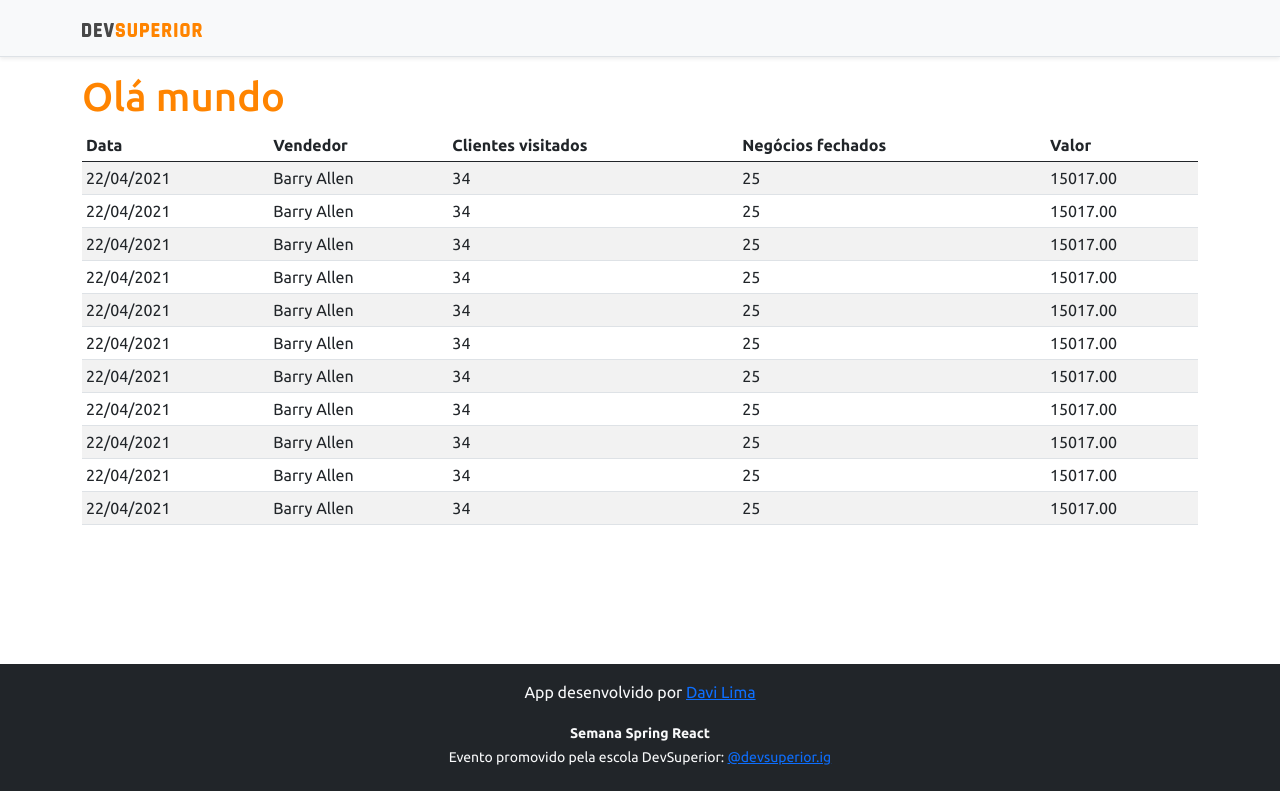
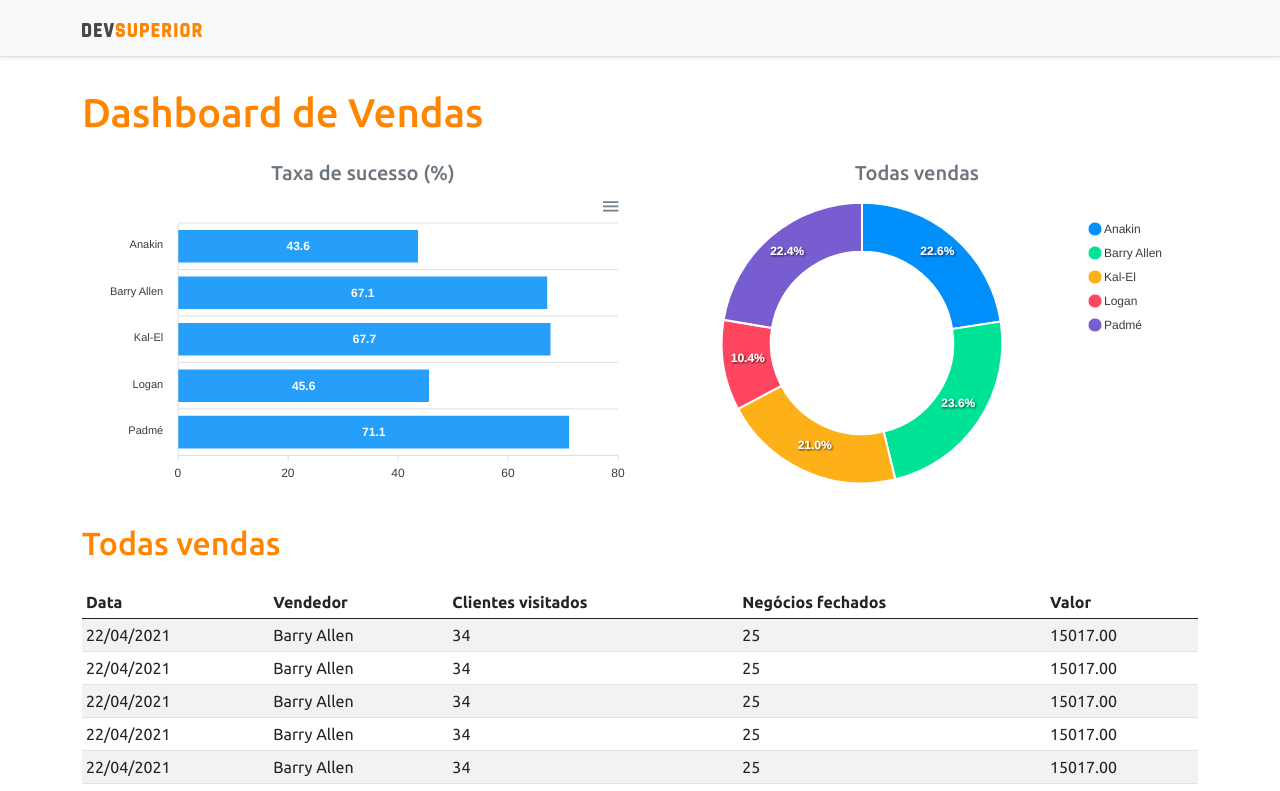
Before and after one commit to Davi-slima/projeto-sds3, a React (Create React App) app in the folder frontend/: page / in a window 1280 px wide. Shown: the top 791 px of the page. Built offline with nearby package versions, Linux system fonts and the light colour scheme; the HTML template or start-up script is replaced by a standard one.

Commit message:
Static charts

```diff
--- a/frontend/package.json
+++ b/frontend/package.json
@@ -11,8 +11,10 @@
     "@types/node": "^12.0.0",
     "@types/react": "^17.0.0",
     "@types/react-dom": "^17.0.0",
+    "apexcharts": "^3.26.1",
     "bootstrap": "^5.0.0",
     "react": "^17.0.2",
+    "react-apexcharts": "^1.3.9",
     "react-dom": "^17.0.2",
     "react-scripts": "4.0.3",
     "typescript": "^4.1.2",
--- a/frontend/src/App.tsx
+++ b/frontend/src/App.tsx
@@ -1,15 +1,32 @@
-import DataTable from "components/DataTable";
-import Footer from "components/Footer";
-import Navbar from "components/Navbar";
+import BarChart from 'components/BarChart';
+import DataTable from 'components/DataTable';
+import DonutChart from 'components/DonutChart';
+import Footer from 'components/Footer';
+import NavBar from 'components/Navbar';
 
 function App() {
   return (
     <>
-      <Navbar />
+      <NavBar />
       <div className="container">
-        <h1 className="text-primary">Olá mundo</h1>
+        <h1 className="text-primary py-3">Dashboard de Vendas</h1>
+
+        <div className="row px-3">
+          <div className="col-sm-6">
+            <h5 className="text-center text-secondary">Taxa de sucesso (%)</h5>
+            <BarChart />
+          </div>
+          <div className="col-sm-6">
+            <h5 className="text-center text-secondary">Todas vendas</h5>
+            <DonutChart />
+          </div>
+        </div>
+
+        <div className="py-3">
+          <h2 className="text-primary">Todas vendas</h2>
+        </div>
+
         <DataTable />
-
       </div>
       <Footer />
     </>
--- /dev/null
+++ b/frontend/src/components/BarChart/index.tsx
@@ -0,0 +1,35 @@
+import Chart from 'react-apexcharts';
+
+const BarChart = () => {
+
+    const options = {
+        plotOptions: {
+            bar: {
+                horizontal: true,
+            }
+        },
+    };
+
+    const mockData = {
+        labels: {
+            categories: ['Anakin', 'Barry Allen', 'Kal-El', 'Logan', 'Padmé']
+        },
+        series: [
+            {
+                name: "% Sucesso",
+                data: [43.6, 67.1, 67.7, 45.6, 71.1]
+            }
+        ]
+    };
+
+    return (
+       <Chart
+            options={{ ...options, xaxis: mockData.labels}}
+            series={mockData.series}
+            type="bar"
+            height="300"
+       />
+    );
+}
+
+export default BarChart;
--- /dev/null
+++ b/frontend/src/components/DonutChart/index.tsx
@@ -0,0 +1,26 @@
+import Chart from 'react-apexcharts';
+
+const DonutChart = () => {
+
+    const mockData = {
+        series: [477138, 499928, 444867, 220426, 473088],
+        labels: ['Anakin', 'Barry Allen', 'Kal-El', 'Logan', 'Padmé']
+    }
+
+    const options = {
+        legend: {
+            show: true
+        }
+    }
+
+    return (
+       <Chart
+            options={{ ...options, labels: mockData.labels}}
+            series={mockData.series}
+            type="donut"
+            height="300"
+       />
+    );
+}
+
+export default DonutChart;
```
Also changed, not shown: 1 other file (tests, documents, lock files or other folders).
